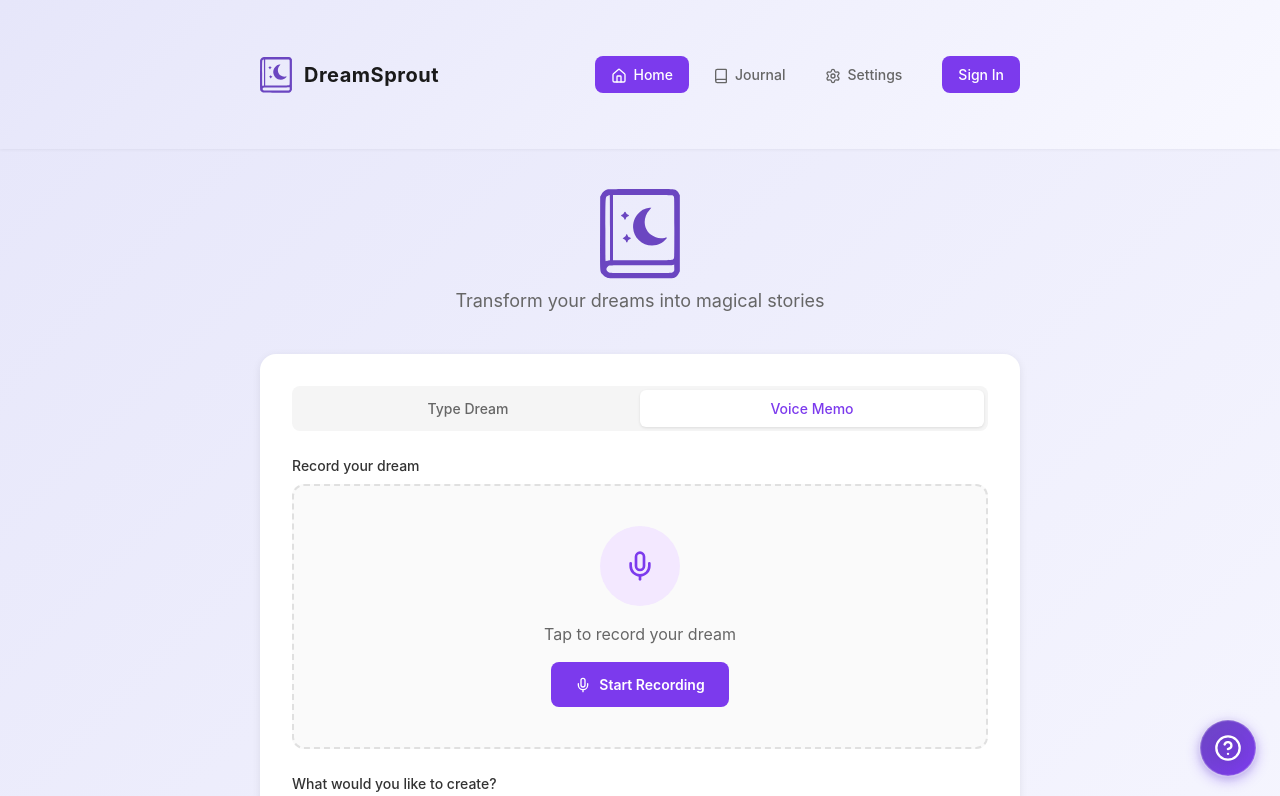
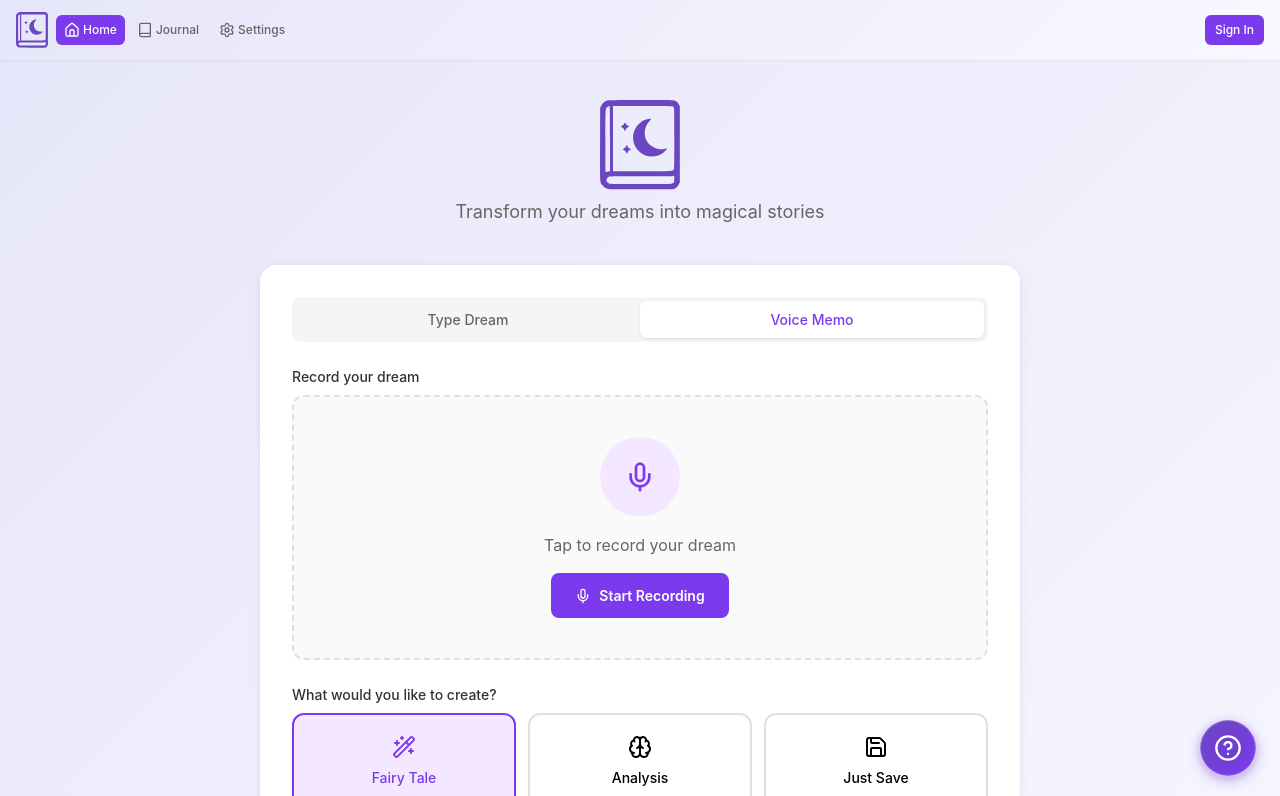
Before and after one commit to timfmjones/dream-journal-frontend, a React (Vite) app: page / in a window 1280 px wide. Shown: the top 796 px of the page. Built offline with nearby package versions, Linux system fonts and the light colour scheme; no server answers.

Commit message:
no overlap width

```diff
--- a/src/components/layout/Header.tsx
+++ b/src/components/layout/Header.tsx
@@ -22,53 +22,118 @@ const Header: React.FC<HeaderProps> = ({ currentView, onViewChange, onAuthClick
   ];
 
   return (
-    <header className="header-container">
-      <div className="content-container">
-        <div style={{ display: 'flex', alignItems: 'center', justifyContent: 'space-between', padding: '16px 0' }}>
-          <div style={{ display: 'flex', alignItems: 'center', gap: '12px' }}>
-            <Logo size="small" showText={true} />
+    <header style={{
+      background: 'linear-gradient(135deg, #e6e6fa 0%, #f8f8ff 100%)',
+      boxShadow: '0 1px 3px rgba(0, 0, 0, 0.05)',
+      position: 'sticky',
+      top: 0,
+      zIndex: 50,
+      width: '100%',
+      overflow: 'hidden' // Prevent any overflow
+    }}>
+      <div style={{
+        width: '100%',
+        maxWidth: '100vw', // Never exceed viewport width
+        padding: '12px 16px',
+        margin: '0 auto',
+        boxSizing: 'border-box'
+      }}>
+        <div style={{
+          display: 'flex',
+          alignItems: 'center',
+          justifyContent: 'space-between',
+          gap: '8px',
+          width: '100%'
+        }}>
+          {/* Logo section */}
+          <div style={{
+            flex: '0 0 auto',
+            minWidth: 0 // Allow logo to shrink if needed
+          }}>
+            <Logo size="small" showText={false} /> {/* Hide text on mobile to save space */}
           </div>
 
-          <nav style={{ display: 'flex', alignItems: 'center', gap: '8px' }}>
+          {/* Navigation section */}
+          <nav style={{
+            display: 'flex',
+            alignItems: 'center',
+            gap: '4px',
+            flex: '1 1 auto',
+            minWidth: 0, // Allow nav to shrink
+            overflow: 'hidden'
+          }}>
+            <div style={{
+              display: 'flex',
+              gap: '4px',
+              flex: '1 1 auto',
+              minWidth: 0
+            }}>
               {navItems.map(({ id, label, icon: Icon }) => (
                 <button
                   key={id}
                   onClick={() => onViewChange(id)}
-                className={`nav-button ${currentView === id ? 'active' : ''}`}
+                  style={{
+                    background: currentView === id ? '#7c3aed' : 'transparent',
+                    color: currentView === id ? 'white' : '#666',
+                    padding: '6px 8px',
+                    borderRadius: '6px',
+                    fontSize: '12px',
+                    fontWeight: '500',
+                    transition: 'all 0.2s',
+                    border: 'none',
+                    cursor: 'pointer',
+                    display: 'flex',
+                    alignItems: 'center',
+                    gap: '3px',
+                    whiteSpace: 'nowrap',
+                    flex: '0 1 auto',
+                    minWidth: 0,
+                    overflow: 'hidden'
+                  }}
+                  title={label} // Add tooltip for accessibility
                 >
-                <Icon style={{ width: '16px', height: '16px', display: 'inline-block', marginRight: '6px' }} />
-                {label}
+                  <Icon style={{
+                    width: '16px',
+                    height: '16px',
+                    flexShrink: 0
+                  }} />
+                  <span style={{
+                    display: window.innerWidth > 400 ? 'inline' : 'none'
+                  }}>{label}</span>
                 </button>
               ))}
+            </div>
 
-            <div style={{ marginLeft: '16px' }}>
+            {/* Auth section */}
+            <div style={{
+              flex: '0 0 auto',
+              marginLeft: '4px'
+            }}>
               {user && !isGuest ? (
                 <button
                   onClick={() => onViewChange('settings')}
                   style={{
                     display: 'flex',
                     alignItems: 'center',
-                    gap: '8px',
                     background: 'transparent',
                     border: 'none',
                     cursor: 'pointer',
-                    padding: '8px',
-                    borderRadius: '8px',
+                    padding: '4px',
+                    borderRadius: '50%',
                     transition: 'all 0.2s'
                   }}
-                  onMouseEnter={(e) => e.currentTarget.style.background = '#f0f0f0'}
-                  onMouseLeave={(e) => e.currentTarget.style.background = 'transparent'}
+                  title={user.displayName || user.email || 'Account'}
                 >
                   <div style={{
-                    width: '32px',
-                    height: '32px',
+                    width: '28px',
+                    height: '28px',
                     borderRadius: '50%',
                     background: '#7c3aed',
                     display: 'flex',
                     alignItems: 'center',
                     justifyContent: 'center',
                     color: 'white',
-                    fontSize: '14px',
+                    fontSize: '12px',
                     fontWeight: '600'
                   }}>
                     {user.displayName?.[0] || user.email?.[0] || 'U'}
@@ -77,7 +142,18 @@ const Header: React.FC<HeaderProps> = ({ currentView, onViewChange, onAuthClick
               ) : (
                 <button
                   onClick={onAuthClick}
-                  className="sign-in-button"
+                  style={{
+                    background: '#7c3aed',
+                    color: 'white',
+                    padding: '6px 10px',
+                    borderRadius: '6px',
+                    fontWeight: '500',
+                    fontSize: '12px',
+                    transition: 'all 0.2s',
+                    border: 'none',
+                    cursor: 'pointer',
+                    whiteSpace: 'nowrap'
+                  }}
                 >
                   Sign In
                 </button>
--- a/src/index.css
+++ b/src/index.css
@@ -3,6 +3,24 @@
 @tailwind utilities;
 
 /* Base styles */
+
+/* Global box-sizing fix to prevent overflow issues */
+* {
+  box-sizing: border-box;
+}
+
+/* Prevent horizontal scroll on the entire page */
+html, body {
+  overflow-x: hidden;
+  max-width: 100%;
+}
+
+/* Update the main container to prevent overflow */
+#root {
+  min-height: 100vh;
+  max-width: 100vw;
+  overflow-x: hidden;
+}
 body {
   margin: 0;
   font-family: -apple-system, BlinkMacSystemFont, 'Segoe UI', 'Roboto', 'Oxygen',
@@ -11,10 +29,6 @@ body {
   -webkit-font-smoothing: antialiased;
   -moz-osx-font-smoothing: grayscale;
   background: #f5f5f5;
-}
-
-#root {
-  min-height: 100vh;
 }
 
 /* Main gradient background */
```
Lines whose indentation alone changed are shown as unchanged.
